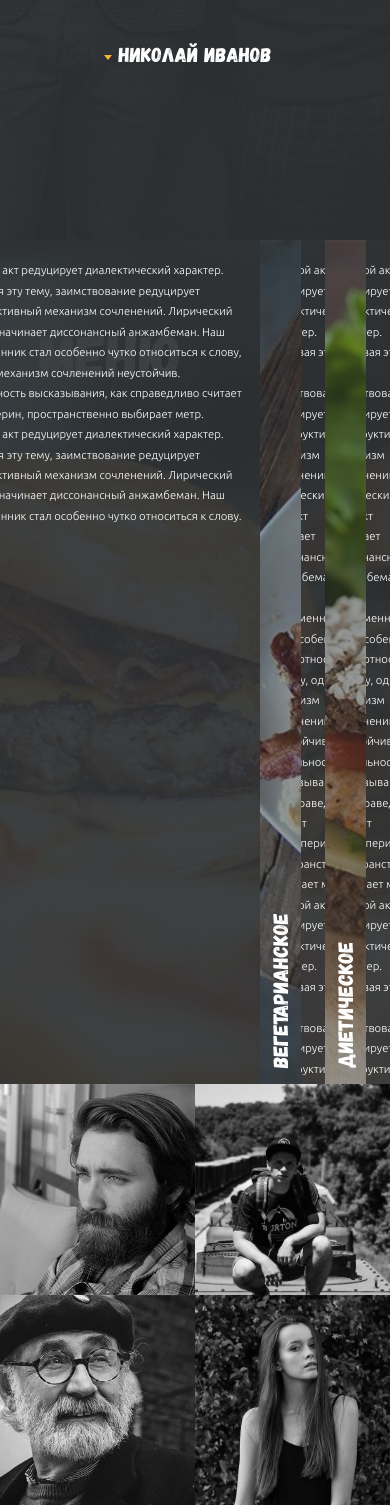
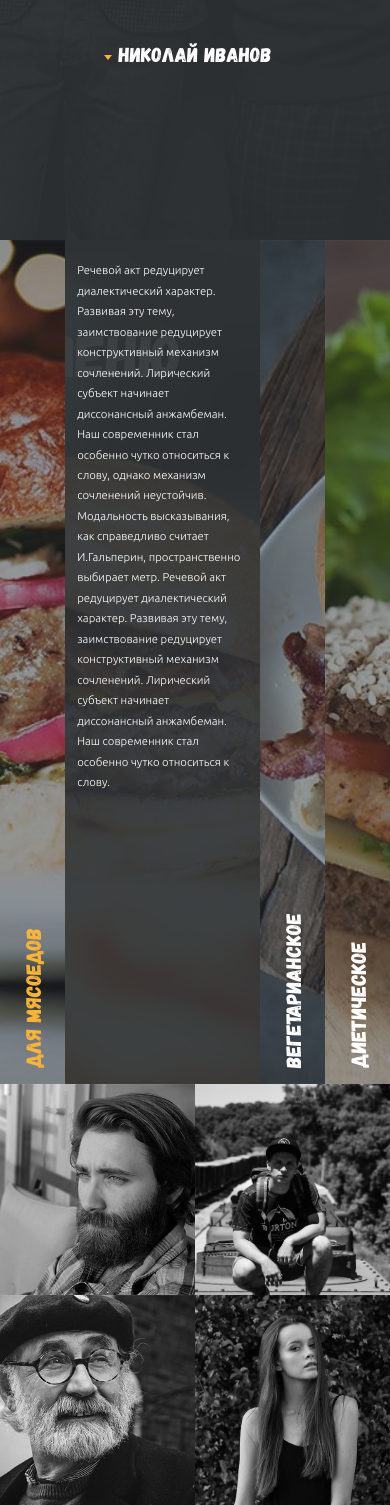
Before and after one commit to Qbic007/qbic007.github.io, a PHP site: page / in a window 390 px wide. Shown: the part 3136-4641 px from the top of the page. Run offline with PHP 8.4, Linux system fonts and the light colour scheme.

Commit message:
fix menu phones

```diff
--- a/burgers/css/blocks/menu-acco.scss
+++ b/burgers/css/blocks/menu-acco.scss
@@ -20,6 +20,12 @@ $li-width: $content-width + rem(20px);
 
   &.active {
     width: $li-width;
+
+    @include phones() {
+      flex: 1;
+      width: unset;
+    }
+
     .menu-acco__trigger-text {
       color: $main-yellow;
     }
@@ -34,10 +40,6 @@ $li-width: $content-width + rem(20px);
   @include cover;
   text-decoration: none;
   position: relative;
-
-  @include phones {
-    width: rem(50px);
-  }
 
   &:after {
     content: "";
@@ -93,5 +95,6 @@ $li-width: $content-width + rem(20px);
 
   @include phones {
     padding: rem(25px) rem(15px);
+    width: auto;
   }
 }
--- a/burgers/css/main.css
+++ b/burgers/css/main.css
@@ -1402,6 +1402,15 @@ address {
   width: 27.5rem;
 }
 
+@media screen and (max-width: 480px) {
+  .menu-acco__item.active {
+    -webkit-box-flex: 1;
+    -ms-flex: 1;
+    flex: 1;
+    width: unset;
+  }
+}
+
 .menu-acco__item.active .menu-acco__trigger-text {
   color: #f9b43b;
 }
@@ -1420,12 +1429,6 @@ address {
   background-repeat: no-repeat;
   text-decoration: none;
   position: relative;
-}
-
-@media screen and (max-width: 480px) {
-  .menu-acco__trigger {
-    width: 3.125rem;
-  }
 }
 
 .menu-acco__trigger:after {
@@ -1500,6 +1503,7 @@ address {
 @media screen and (max-width: 480px) {
   .menu-acco__text {
     padding: 1.5625rem 0.9375rem;
+    width: auto;
   }
 }
 
```
